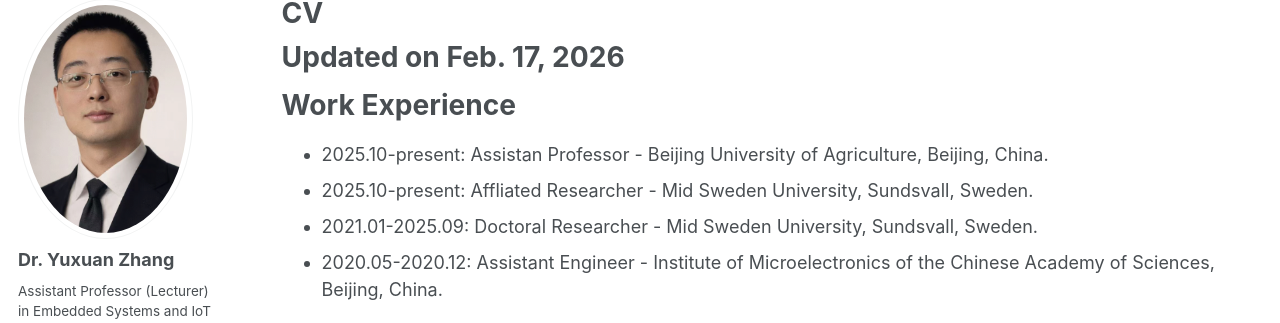
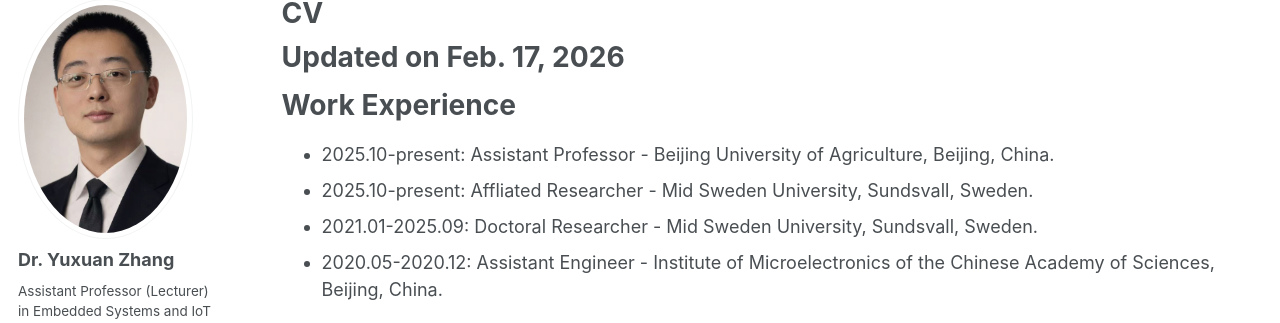
Before and after one commit to YuxuanZhang-96/YuxuanZhang-96.github.io, a Jekyll site: the page built from _pages/cv.md, in a window 1280 px wide and 900 px high. Shown: the part 107-430 px from the top of the window. Built offline with Jekyll 4.4.1, drawn with Linux system fonts in a browser that asks for light colours; some web fonts are replaced.

Commit message:
Update cv.md

```diff
--- a/_pages/cv.md
+++ b/_pages/cv.md
@@ -14,7 +14,7 @@ Updated on Feb. 17, 2026
 
 Work Experience
 ======
-* 2025.10-present: Assistan Professor   - Beijing University of Agriculture, Beijing, China.
+* 2025.10-present: Assistant Professor  - Beijing University of Agriculture, Beijing, China.
 * 2025.10-present: Affliated Researcher - Mid Sweden University, Sundsvall, Sweden.
 * 2021.01-2025.09: Doctoral Researcher  - Mid Sweden University, Sundsvall, Sweden.
 * 2020.05-2020.12: Assistant Engineer   - Institute of Microelectronics of the Chinese Academy of Sciences, Beijing, China.
```
